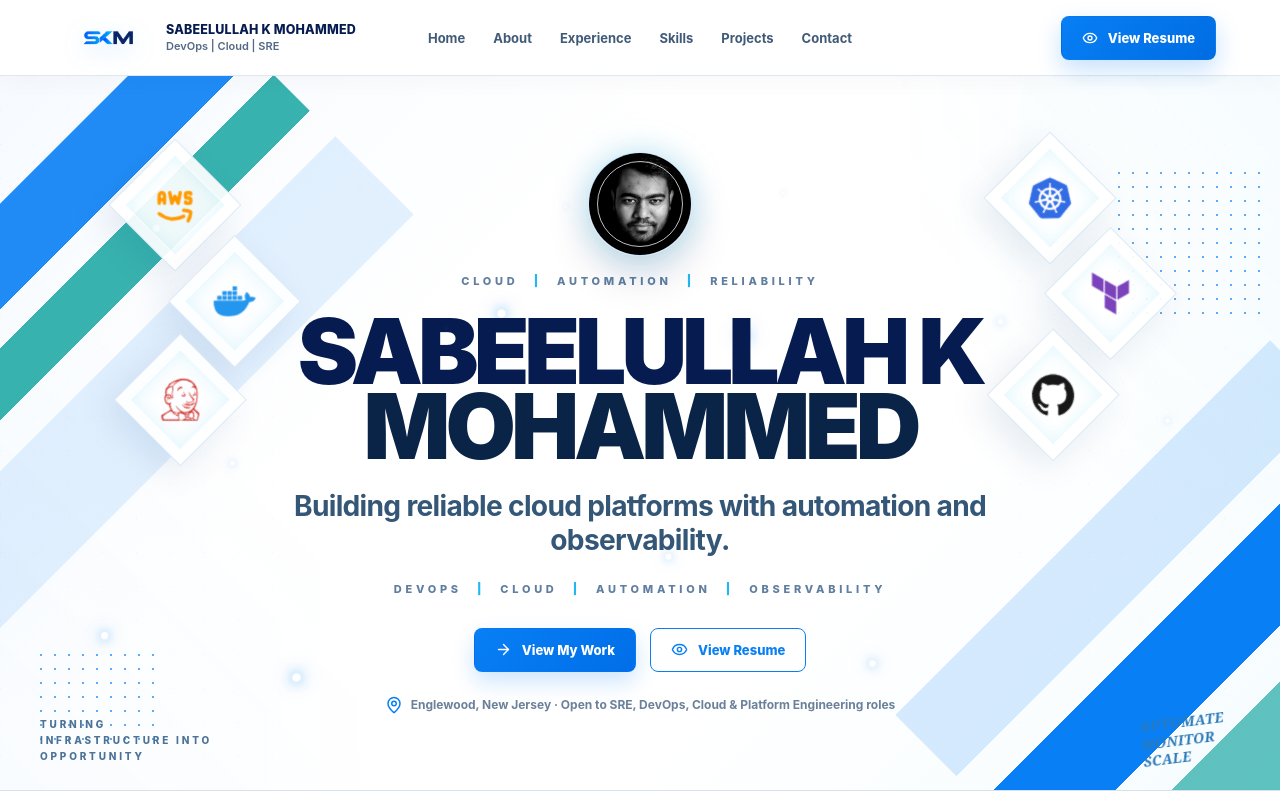
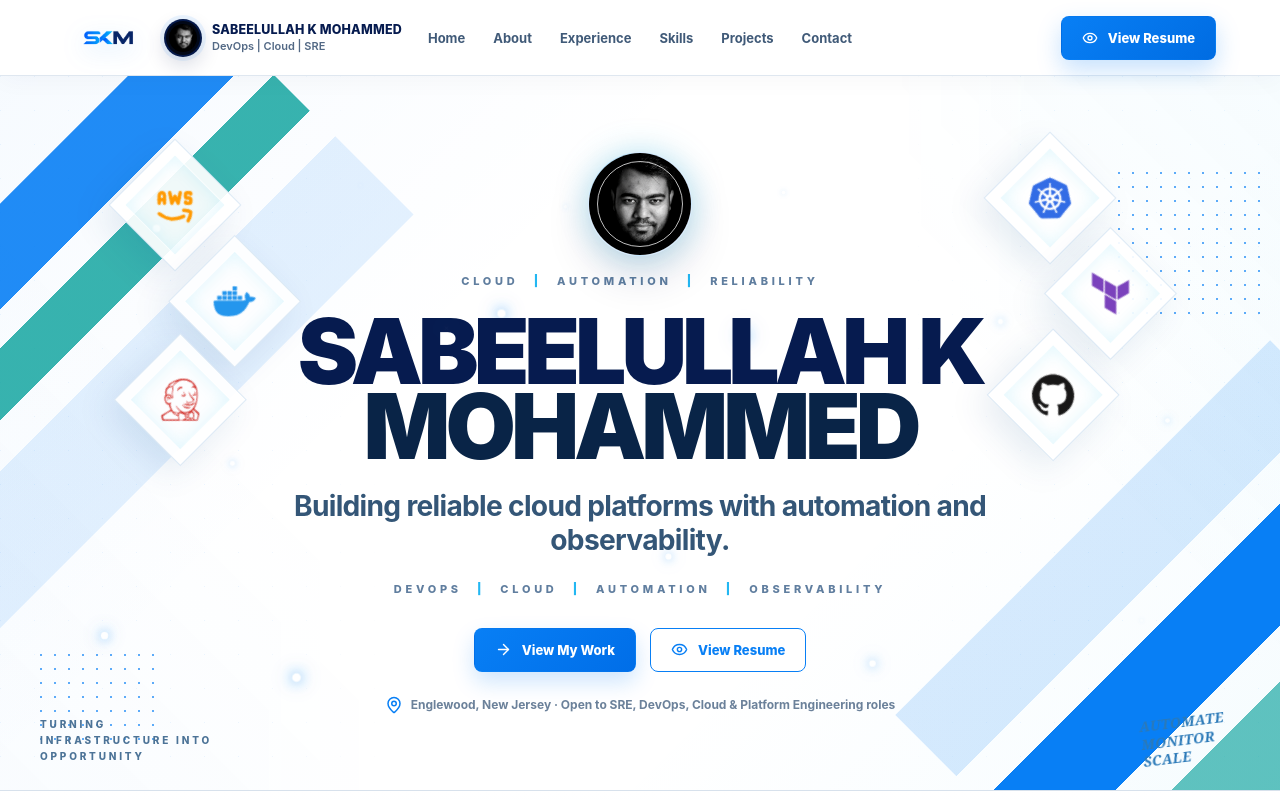
Before and after one commit to mohammed-DevRE/mohammed-khan-portfolio, a React (Vite) app: page / in a window 1280 px wide. Shown: the top 800 px of the page. Built offline with nearby package versions, Linux system fonts and the light colour scheme.

Commit message:
Portfolio: Show profile photo in header

```diff
--- a/src/main.jsx
+++ b/src/main.jsx
@@ -357,6 +357,9 @@ function Brand() {
       <span className="brand-mark" aria-hidden="true">
         <img src={`${import.meta.env.BASE_URL}skm-logo.png`} alt="" />
       </span>
+      <span className="brand-avatar" aria-hidden="true">
+        <img src={`${import.meta.env.BASE_URL}sab.png`} alt="" />
+      </span>
       <span className="brand-copy">
         <strong>SABEELULLAH K MOHAMMED</strong>
         <small>DevOps | Cloud | SRE</small>
--- a/src/styles.css
+++ b/src/styles.css
@@ -168,7 +168,7 @@ main > footer {
 .brand {
   display: inline-flex;
   align-items: center;
-  gap: 12px;
+  gap: 10px;
   min-width: 0;
   justify-self: start;
 }
@@ -186,6 +186,28 @@ main > footer {
   width: 100%;
   height: 100%;
   object-fit: contain;
+}
+
+.brand-avatar {
+  display: grid;
+  place-items: center;
+  flex: 0 0 auto;
+  width: 38px;
+  height: 38px;
+  padding: 3px;
+  border: 2px solid rgba(6, 27, 79, 0.92);
+  border-radius: 999px;
+  background: #020817;
+  box-shadow: 0 8px 20px rgba(6, 27, 79, 0.16), 0 0 0 4px rgba(8, 127, 245, 0.08);
+  overflow: hidden;
+}
+
+.brand-avatar img {
+  width: 100%;
+  height: 100%;
+  border-radius: inherit;
+  object-fit: cover;
+  object-position: center 36%;
 }
 
 .brand-copy {
@@ -2058,6 +2080,12 @@ footer > small {
     height: 29px;
   }
 
+  .brand-avatar {
+    width: 32px;
+    height: 32px;
+    padding: 2px;
+  }
+
   .brand-copy strong {
     font-size: 10px;
   }
```
